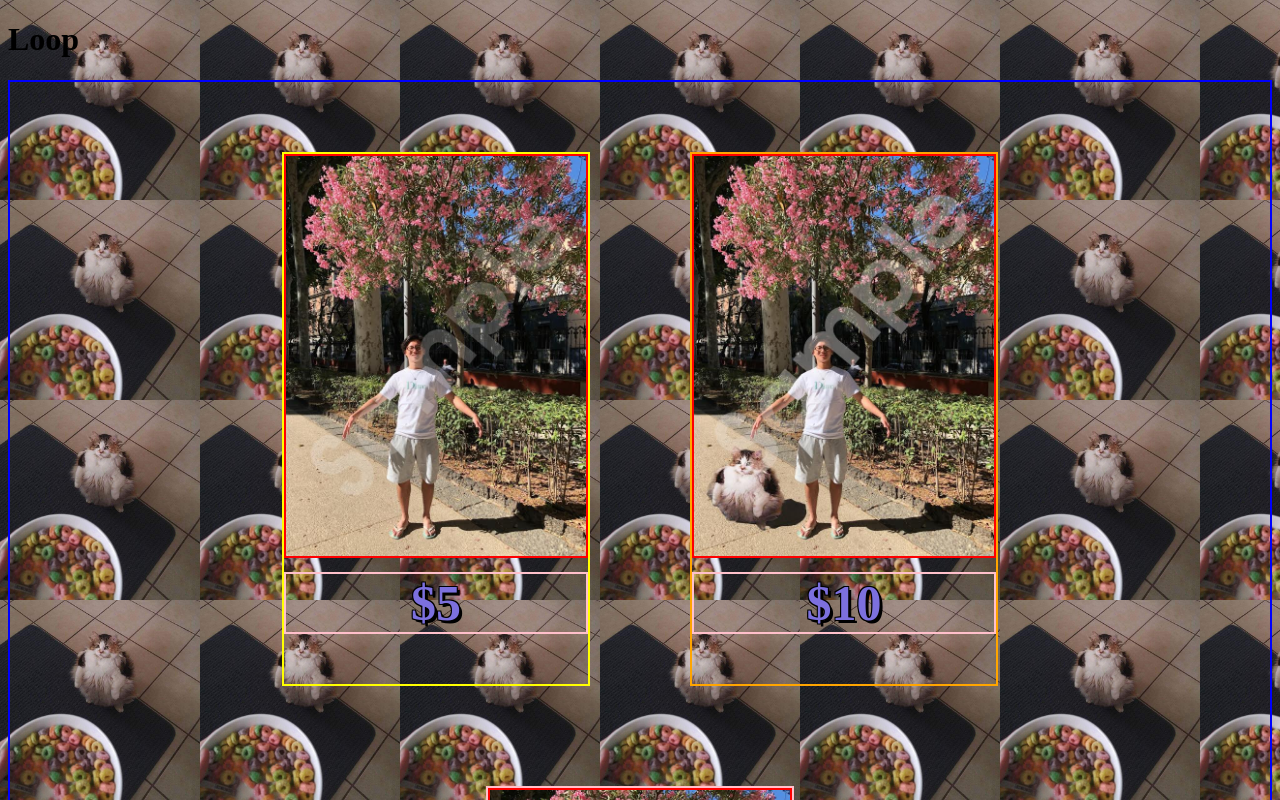
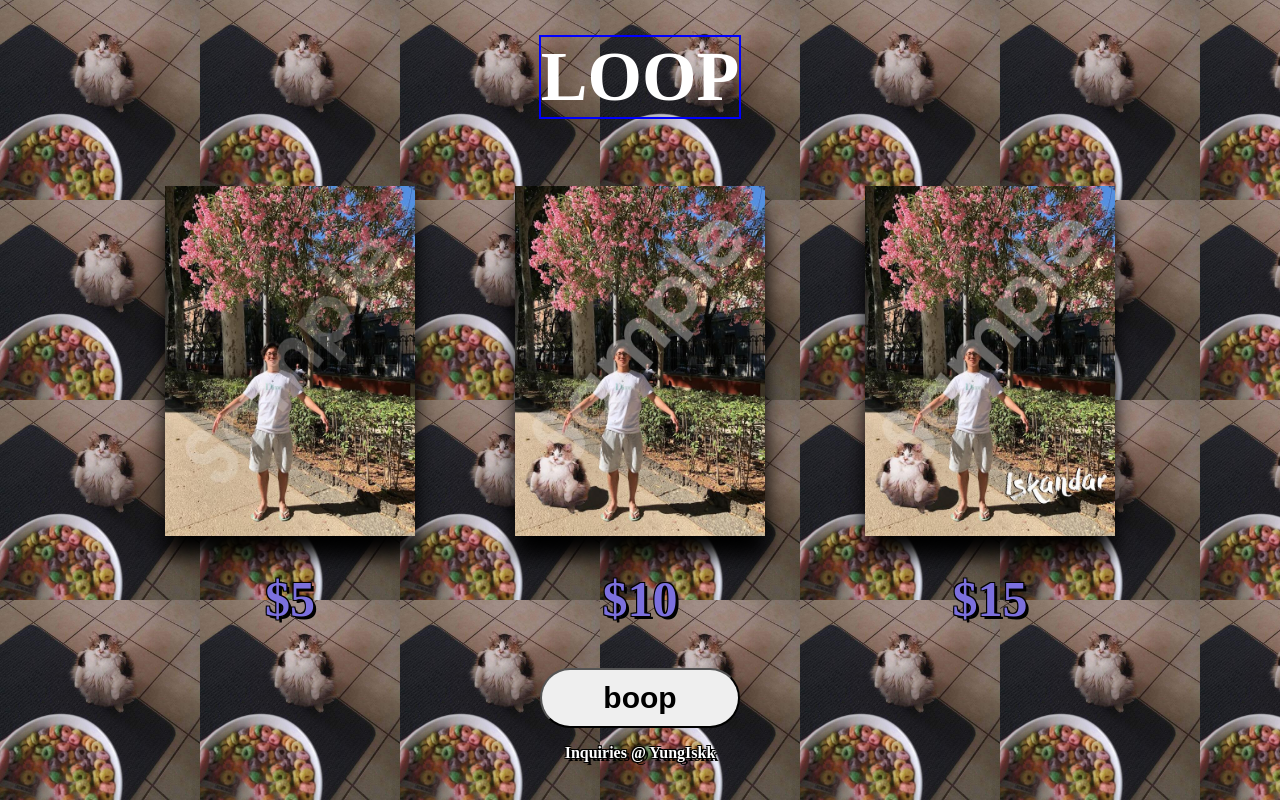
Before and after one commit to thatdania/IsksAutographs, a React (Create React App) app: page / in a window 1280 px wide. Shown: the top 800 px of the page. Built offline with nearby package versions, Linux system fonts and the light colour scheme.

Commit message:
Finished layout of website

```diff
--- a/src/App.css
+++ b/src/App.css
@@ -1,44 +1,56 @@
+.IsksAutographs{
+  color: white;
+  display: flex;
+  justify-content: center;
+  margin-top: -20px;
+
+}
+
 .title{
+  font-size: 70px;
+  border: 2px solid blue;
 
 }
 
 .two{
-  border: 2px solid blue;
-  padding: 20px;
+  /* border: 2px solid blue;  */
+  padding: 0px;
   display: flex;
   justify-content: center;
   flex-wrap: wrap;
 }
 
 .image{
-  border: 2px solid green;
+  /* border: 2px solid green;  */
   padding: 40px;
 }
 
 .Image {
-  width: 300px;
-  height: 400px;
-  border: 2px solid red;
-  margin-bottom: -40px;
+  width: 250px;
+  height: 350px;
+  /* border: 2px solid red; */
+  margin-bottom: -20px;
+  box-shadow: 0 20px 20px #000
 }
 
 .threeone{
-  border: 2px solid yellow;
-  margin: 50px
+  /* border: 2px solid yellow; */
+  margin: 20px 50px;
+  ;
 }
 
 .threetwo{
-  border: 2px solid orange;
-  margin: 50px
+  /* border: 2px solid orange; */
+  margin: 20px 50px
 }
 
 .threethree{
-  border: 2px solid pink;
-  margin: 50px 50px;
+  /* border: 2px solid pink; */
+  margin: 20px 50px;
 }
 
 .Price{
-  border: 2px solid pink;
+  /* border: 2px solid pink; */
   font-size: 50px;
   font-weight: bold;
   text-align:center;
@@ -63,8 +75,34 @@
 
 }
 
+.btnposition{
+  /* border: 2px solid blue; */
+  display: flex;
+  justify-content: center;
+  margin-top: -30px;
+}
 
-margin-Top: 20px;
-margin-Left: 40px;
-margin-Right: 40px;
-box-shadow: 0 5px 5px #080e19;
+.boop{
+  /* border: 2px solid pink; */
+  width: 200px;
+  height: 60px;
+  font-weight: bold;
+  font-size: 30px;
+  border-radius: 30px;
+  outline: none;
+
+}
+
+.text{
+  /* border: 2px solid blue; */
+  display: flex;
+  justify-content: center;
+  color: white;
+  font-weight: 800;
+  text-shadow:
+  3px 3px 0 #000,
+-1px -1px 0 #000,
+ 1px -1px 0 #000,
+ -1px 1px 0 #000,
+  1px 1px 0 #000;
+}
--- a/src/App.js
+++ b/src/App.js
@@ -8,8 +8,8 @@
   render() {
     return (
       <div className="App">
-        <header className="Isks Autographs">
-          <h1 className="title">Loop</h1>
+        <header className="IsksAutographs">
+          <h1 className="title">LOOP</h1>
         </header>
 
         <div className="one">
@@ -34,8 +34,14 @@
         </div>
 
 
-        <button type="button" id="boop" name="boop">boop</button>
+        <div className="btnposition">
+        <button type="button" className="boop">boop</button>
+        </div>
+
+        <div className="text">
         <p>Inquiries @ YungIskk</p>
+        </div>
+
       </div>
     );
   }
```
